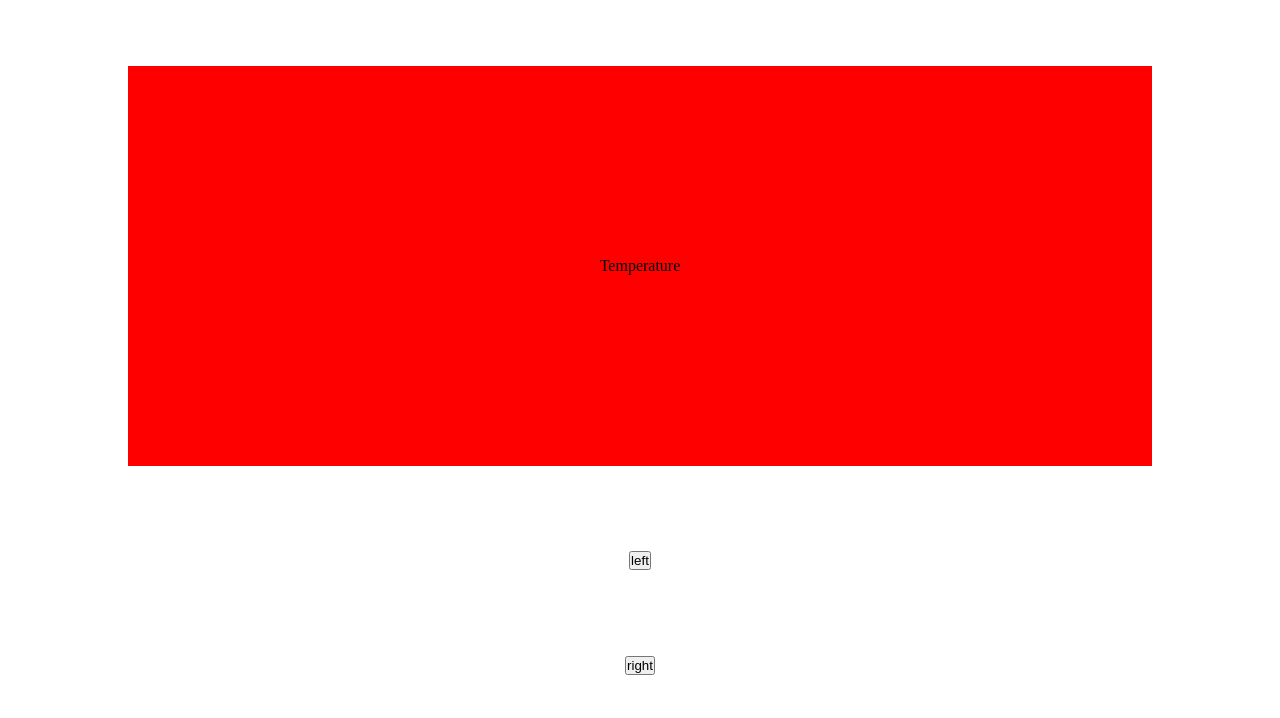
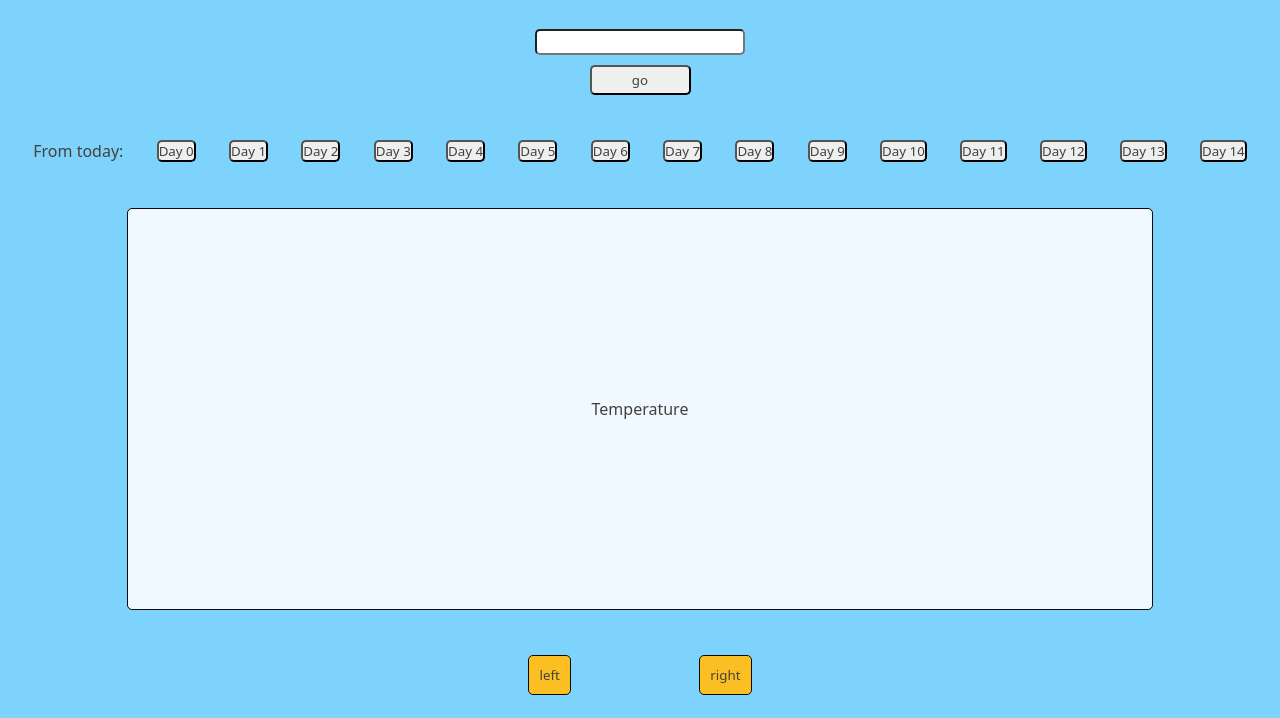
Before and after one commit to LoftyLettuce/odin-weather, a website built with webpack: page src/template.html in a window 1280 px wide. Shown: the part 82-800 px from the top of the page. Built offline with nearby package versions, Linux system fonts and the light colour scheme.

Commit message:
Polishing, add day changing

```diff
--- a/src/index.js
+++ b/src/index.js
@@ -60,7 +60,9 @@ window.onload = () => {
             );
           }
           infomation.textContent = `${infomation.textContent}: ${weatherData.days[0][e.className]}`;
-          e.appendChild(infomation);
+          if (['temp', 'feelslike'].includes(e.className)){
+            infomation.textContent += '°C';
+          }
         });
         console.log("done");
       })
--- a/src/styles.css
+++ b/src/styles.css
@@ -2,9 +2,19 @@
 *{
   margin: 0;
   padding: 0;
+  color: inherit;
+  border-radius: 5px;
+  font-family: system-ui, -apple-system, BlinkMacSystemFont, 'Segoe UI', Roboto, Oxygen, Ubuntu, Cantarell, 'Open Sans', 'Helvetica Neue', sans-serif;
 }
 
 /*style */
+:root
+{
+  ---signify: #fbbf24;
+  ---font-color: #44403c;
+  ---border-color: #0a0a0a;
+  ---background-color: #7dd3fc;
+}
 body
 {
   height: 100vh;
@@ -12,26 +22,61 @@ body
   flex-direction: column;
   align-items: center;
   justify-content: space-around;
+  background-color: var(---background-color);
+  color: var(---font-color);
+}
+.search-wrapper{
+  display: flex;
+  flex-direction: column;
+  align-items: center;
+  gap: 10px;
+}
+.search-wrapper button{
+  width: 50%;
+  padding: 2%;
+}
+.search-wrapper input{
+  padding: 1% 2%;
+  text-align: center;
+}
+.day-wrapper{
+  width: 100%;
+  display: flex;
+  justify-content: space-evenly;
 }
 #small
 {
-  width: 80vw;
+  width: 80%;
   height: 50vh;
   overflow: hidden;
   background-color: transparent;
   position: relative;
+  border: 1px solid var(---border-color);
 }
 #big
 {
   display: flex;
   position: absolute;
+  width: 100%;
 }
 #big div
 {
-  flex: 0 0 80vw;
+  flex: 0 0 100%;
   height: 50vh;
-  background-color: red;
   display: flex;
   align-items: center;
   justify-content: center;
+  background-color: #f0f9ff;
 }
+.button-wraper{
+  width: 80vw;
+  display: flex;
+  gap: 10vw;
+  justify-content: center;
+}
+.button-wraper button
+{
+  padding: 1%;
+  background-color: var(---signify);
+  border: 1px solid var(---border-color);
+}
--- a/src/template.html
+++ b/src/template.html
@@ -6,10 +6,12 @@
   <title>Weather</title>
 </head>
 <body>
-  <div class="prompt">
+  <h1>WEATHER</h1>
+  <div class="search-wrapper">
     <input type="text" id="city">
     <button id="search">go</button>
   </div>
+  <div class = "day-wrapper">From today: <button>Day 0</button><button>Day 1</button><button>Day 2</button><button>Day 3</button><button>Day 4</button><button>Day 5</button><button>Day 6</button><button>Day 7</button><button>Day 8</button><button>Day 9</button><button>Day 10</button><button>Day 11</button><button>Day 12</button><button>Day 13</button><button>Day 14</button></div>
   <div id="small" class="small">
     <div id="big" class="big">
       <div class="temp">
@@ -29,7 +31,9 @@
       </div>
     </div>
   </div>
-  <button class = 'left'>left</button>
-  <button class = 'right'>right</button>
+  <div class="button-wraper">
+    <button class = 'left'>left</button>
+    <button class = 'right'>right</button>
+  </div>
 </body>
 </html>
```
Also changed, not shown: README.md.
